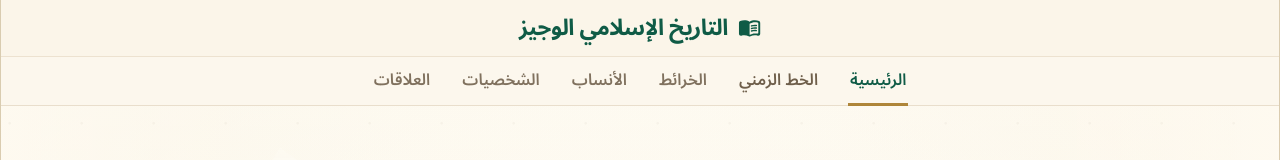
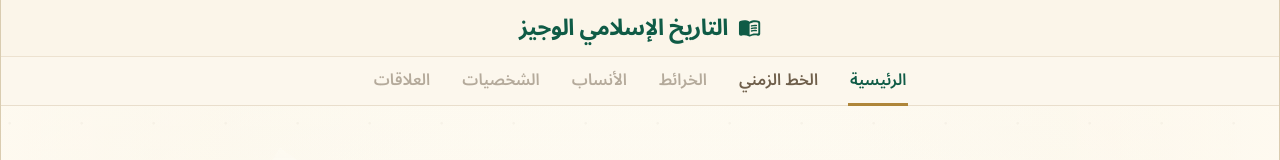
Before and after one commit to mohmoussad/interactive-wajiz, a React (Vite) app: page /#/ in a window 1280 px wide. Shown: the top 160 px of the page. Built offline with nearby package versions, Linux system fonts and the light colour scheme.

Commit message:
enhance active routes logic and styling

```diff
--- a/src/components/AppShell.tsx
+++ b/src/components/AppShell.tsx
@@ -2,52 +2,51 @@ import type { PropsWithChildren } from "react";
 import MenuBookRoundedIcon from "@mui/icons-material/MenuBookRounded";
 import { NavLink } from "react-router-dom";
 import { appRoutes } from "../app/routes";
+import { Tooltip } from "@mui/material";
 
 type AppShellProps = PropsWithChildren;
 
 const navigationItems = [
-  { label: "الرئيسية", route: appRoutes.home, kind: "route" },
-  { label: "الخط الزمني", route: appRoutes.timeline, kind: "route" },
-  { label: "الخرائط", kind: "static" },
-  { label: "الأنساب", kind: "static" },
-  { label: "الشخصيات", kind: "static" },
-  { label: "العلاقات", kind: "static" },
+  { label: "الرئيسية", route: appRoutes.home, active: true },
+  { label: "الخط الزمني", route: appRoutes.timeline, active: true },
+  { label: "الخرائط", active: false },
+  { label: "الأنساب", active: false },
+  { label: "الشخصيات", active: false },
+  { label: "العلاقات", active: false },
 ] as const;
 
-export function AppShell({
-  children,
-}: AppShellProps) {
+export function AppShell({ children }: AppShellProps) {
   return (
-    <div className="app-shell" dir="rtl">
-      <header className="app-header">
-        <div className="app-header__title">
-          <MenuBookRoundedIcon className="app-header__icon" />
+    <div className='app-shell' dir='rtl'>
+      <header className='app-header'>
+        <div className='app-header__title'>
+          <MenuBookRoundedIcon className='app-header__icon' />
           <h1>التاريخ الإسلامي الوجيز</h1>
         </div>
 
-        <nav className="app-nav" aria-label="التنقل الرئيسي">
+        <nav className='app-nav' aria-label='التنقل الرئيسي'>
           {navigationItems.map((item) =>
-            item.kind === "route" ? (
+            item.active ? (
               <NavLink
                 key={item.route}
                 to={item.route}
                 end={item.route === appRoutes.home}
-                className={({ isActive }) =>
-                  isActive ? "app-nav__link is-active" : "app-nav__link"
-                }
+                className={({ isActive }) => (isActive ? "app-nav__link is-active" : "app-nav__link")}
               >
                 {item.label}
               </NavLink>
             ) : (
-              <span key={item.label} className="app-nav__link app-nav__link--muted">
-                {item.label}
-              </span>
+              <Tooltip title='قريبًا'>
+                <span key={item.label} className='app-nav__link app-nav__link--muted'>
+                  {item.label}
+                </span>
+              </Tooltip>
             ),
           )}
         </nav>
       </header>
 
-      <div className="app-shell__content">{children}</div>
+      <div className='app-shell__content'>{children}</div>
     </div>
   );
 }
--- a/src/index.css
+++ b/src/index.css
@@ -119,8 +119,8 @@ select {
 }
 
 .app-nav__link--muted {
-  opacity: 0.88;
-  cursor: default;
+  opacity: 0.5;
+  cursor: not-allowed;
 }
 
 .app-shell__content {
```
